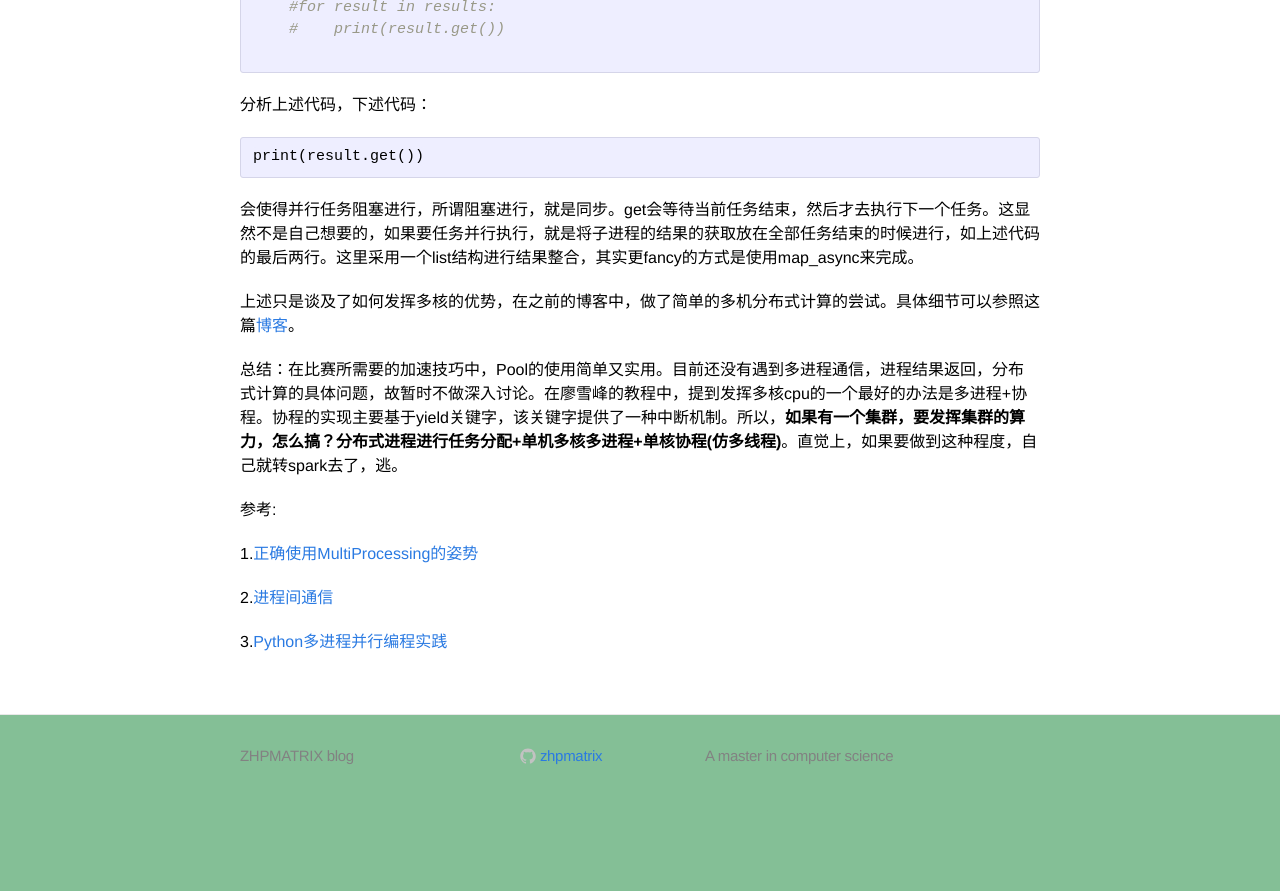
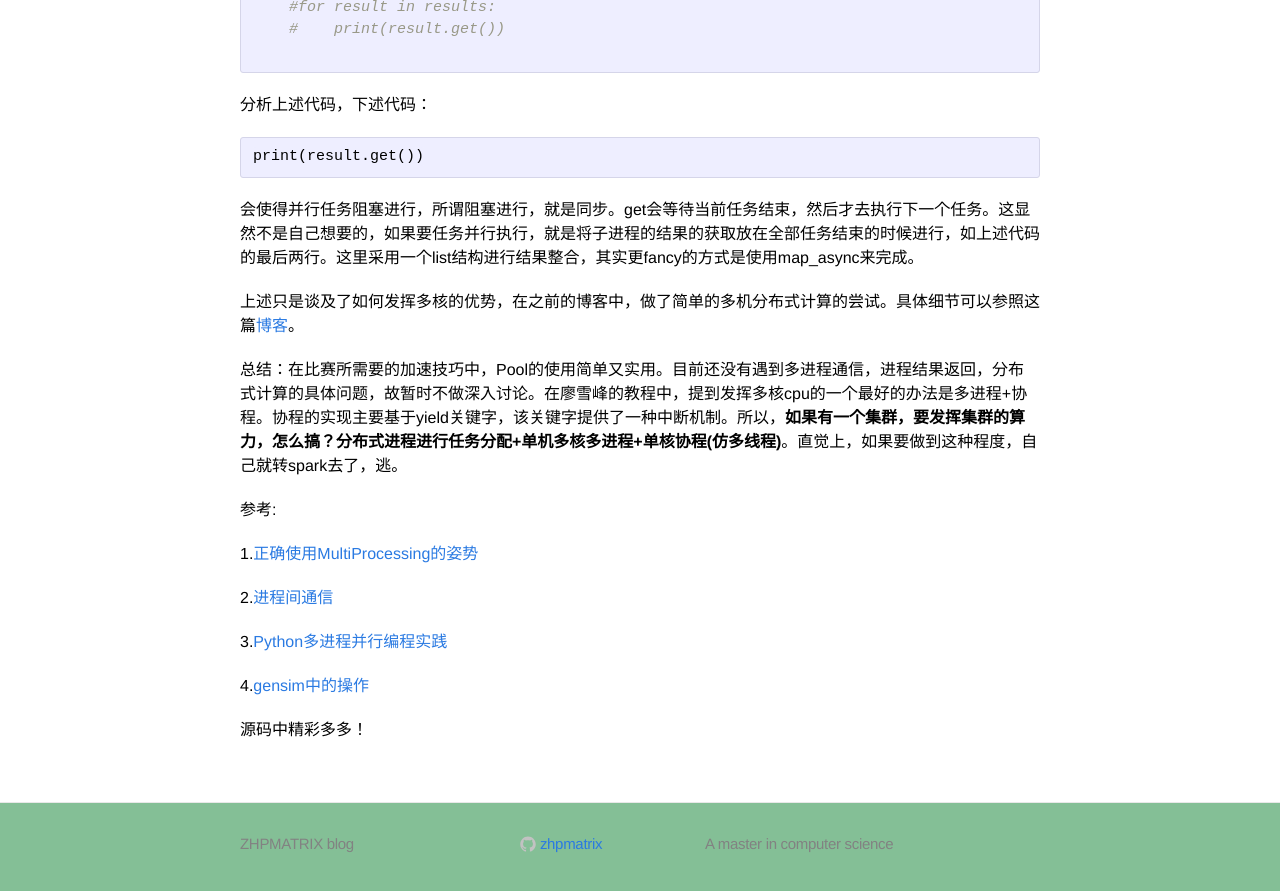
Before and after one commit to zhpmatrix/zhpmatrix.github.io, a Jekyll site: the page built from _posts/2017-11-04-speed-up-python.md, in a window 1280 px wide and 900 px high, scrolled down 3609 px. Shown: the top 891 px of the window. Built offline with Jekyll 4.4.1, drawn with Linux system fonts in a browser that asks for light colours; comment, search, counter and statistics services are not loaded; before the commit the page ends 4421 px from its top, so only the background shows below that.

```diff
--- a/_posts/2017-11-04-speed-up-python.md
+++ b/_posts/2017-11-04-speed-up-python.md
@@ -156,3 +156,7 @@ if __name__ == '__main__':
 2.[进程间通信](https://www.liaoxuefeng.com/wiki/0014316089557264a6b348958f449949df42a6d3a2e542c000/001431927781401bb47ccf187b24c3b955157bb12c5882d000)
 
 3.[Python多进程并行编程实践](https://zhuanlan.zhihu.com/p/24960492)
+
+4.[gensim中的操作](https://zhpmatrix.github.io/2017/11/04/speed-up-python/)
+
+源码中精彩多多！
```
